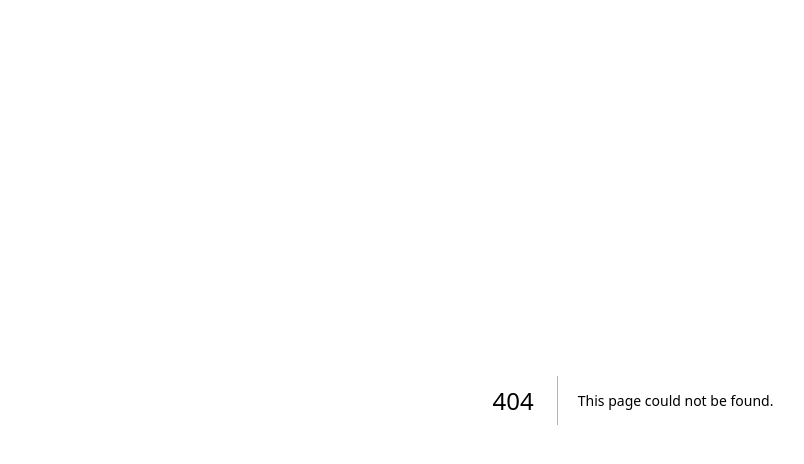
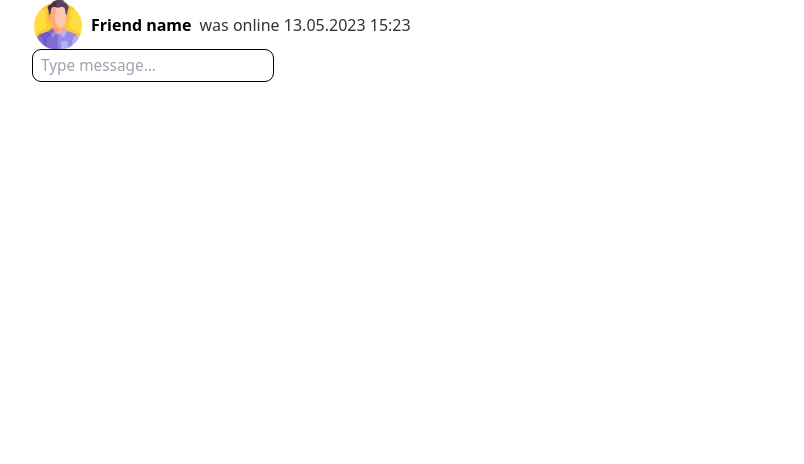
Before and after one commit to udborets/chat-app, a Next.js app in the folder client/: page /chat in a window 1280 px wide. Before the commit this address had no page. Shown: the top 464 px of the page, without its empty margins (7-811 px from the left). Built offline with nearby package versions, Linux system fonts and the light colour scheme.

Commit message:
add chat page

```diff
--- /dev/null
+++ b/client/pages/chat.tsx
@@ -0,0 +1,14 @@
+import ChatBody from "@/features/ChatBody/ChatBody";
+import { FC } from "react";
+
+const ChatPage: FC = () => {
+  return (
+    <main
+      className="w-full h-full"
+    >
+      <ChatBody />
+    </main>
+  )
+}
+
+export default ChatPage;
```
